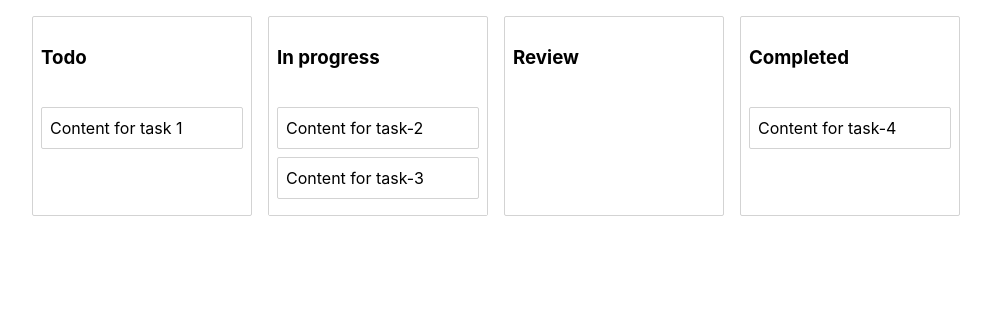
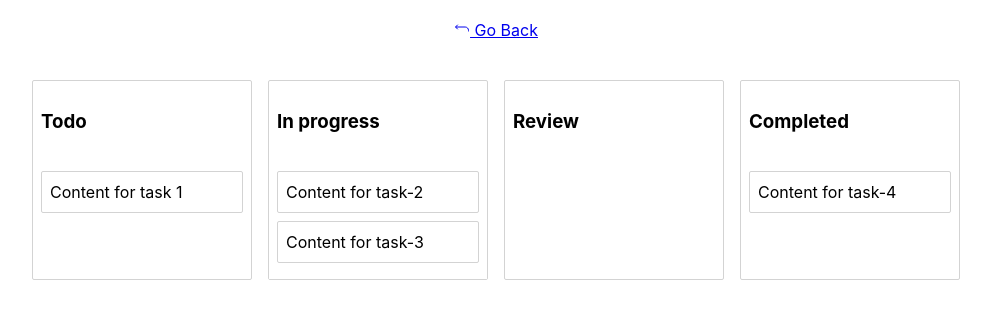
Before and after one commit to InderdeepSync/mini-games, a React (Vite) app: page /kanban in a window 1280 px wide. Shown: the top 318 px of the page, without its empty margins (144-1135 px from the left). Built offline with nearby package versions, Linux system fonts and the light colour scheme.

Commit message:
Add Back Icon and React Helmet for managing document head

```diff
--- a/package.json
+++ b/package.json
@@ -14,6 +14,8 @@
     "react": "^18.2.0",
     "react-beautiful-dnd": "^13.1.1",
     "react-dom": "^18.2.0",
+    "react-helmet": "^6.1.0",
+    "react-icons": "^4.10.1",
     "react-router-dom": "^6.12.0",
     "styled-components": "^6.0.4"
   },
--- a/src/color-match/index.jsx
+++ b/src/color-match/index.jsx
@@ -4,6 +4,8 @@ import _ from 'lodash'
 
 import styles from './styles.module.css'
 import {Link} from "react-router-dom";
+import {IoReturnUpBackOutline} from "react-icons/io5";
+import {Helmet} from "react-helmet";
 const colors = ['black', 'blue', 'red', 'green', 'yellow'];
 
 const randomColors = () => {
@@ -54,8 +56,11 @@ export default class ColorGame extends React.Component {
         const { gameStatus } = this.state;
         return (
             <>
+                <Helmet>
+                    <title>Color Matching Game</title>
+                </Helmet>
             <div className="go-back">
-                <Link to="/">Go Back</Link>
+                <Link to="/"><IoReturnUpBackOutline/> Go Back</Link>
             </div>
             <h1>Color Match</h1>
             <div>
--- a/src/kanban/Column.jsx
+++ b/src/kanban/Column.jsx
@@ -16,7 +16,7 @@ const Title = styled.h3`
 `;
 const TaskList = styled.div`
     padding: 8px;
-    background-color: ${props => (props.isDraggingOver ? 'skyblue' : 'inherit')};
+    background-color: ${props => (props.$isDraggingOver ? 'skyblue' : 'inherit')};
     min-height:100px;
 `;
 
@@ -33,7 +33,7 @@ function Column(props) {
                             <TaskList
                                 ref={provided.innerRef}
                                 {...provided.droppableProps}
-                                isDraggingOver={snapshot.isDraggingOver}
+                                $isDraggingOver={snapshot.isDraggingOver}
                             >
                                 {props.tasks.map((task, index) => <Task key={task.id} task={task} index={index} />)}
                                 {provided.placeholder}
--- a/src/kanban/Task.jsx
+++ b/src/kanban/Task.jsx
@@ -6,7 +6,7 @@ const Container = styled.div`
     padding:8px;
     margin-bottom:8px;
     border-radius:2px;
-    background-color:${props => (props.isDragging ? 'lightgreen' : 'white')};
+    background-color:${props => (props.$isDragging ? 'lightgreen' : 'white')};
 `
 function Task(props) {
     return (
@@ -16,7 +16,7 @@ function Task(props) {
                     {...provided.draggableProps}
                     {...provided.dragHandleProps}
                     ref={provided.innerRef}
-                    isDragging={snapshot.isDragging}
+                    $isDragging={snapshot.isDragging}
                 >
                     {props.task.content}
                 </Container>
--- a/src/kanban/index.jsx
+++ b/src/kanban/index.jsx
@@ -3,14 +3,12 @@ import styled from 'styled-components'
 import dataset from './dataset'
 import Column from './Column.jsx'
 import { DragDropContext, Droppable } from 'react-beautiful-dnd'
+import {Link} from "react-router-dom";
+import {IoReturnUpBackOutline} from "react-icons/io5"
+import {Helmet} from "react-helmet";
 
 const Container = styled.div`
     display : flex;
-`
-
-const Wrapper = styled.div`
-  margin: auto;
-  width: fit-content;
 `
 
 const Kanban = () => {
@@ -89,6 +87,13 @@ const Kanban = () => {
     }
 
     return (
+        <>
+            <Helmet>
+                <title>Kanban Board Demo</title>
+            </Helmet>
+            <div className="go-back">
+                <Link to="/"><IoReturnUpBackOutline/> Go Back</Link>
+            </div>
             <DragDropContext onDragEnd={onDragEnd}>
                 <Droppable droppableId='all-columns' direction='horizontal' type='column'>
                     {(provided) => (
@@ -104,6 +109,8 @@ const Kanban = () => {
                     )}
                 </Droppable>
             </DragDropContext>
+        </>
+
     )
 }
 
--- a/src/memory-challenge/index.jsx
+++ b/src/memory-challenge/index.jsx
@@ -2,6 +2,8 @@ import React, {useEffect, useState} from "react";
 
 import styles from "./styles.module.css"
 import {Link} from "react-router-dom";
+import {IoReturnUpBackOutline} from "react-icons/io5";
+import {Helmet} from "react-helmet";
 
 const GameStatus = {
     NEW: 'NEW',
@@ -135,8 +137,11 @@ const GameSession = ({
 
     return (
         <>
+            <Helmet>
+                <title>Memory Challenge</title>
+            </Helmet>
             <div className="go-back">
-                <Link to="/">Go Back</Link>
+                <Link to="/"><IoReturnUpBackOutline/> Go Back</Link>
             </div>
             <h1>Memory Challenge</h1>
             <div>
--- a/src/star-matching/index.jsx
+++ b/src/star-matching/index.jsx
@@ -5,6 +5,8 @@ import styles from "./styles.module.css"
 import _ from "lodash"
 import React, {Component, PureComponent} from "react"
 import {Link} from "react-router-dom";
+import {IoReturnUpBackOutline} from "react-icons/io5";
+import {Helmet} from "react-helmet";
 // STAR MATCH - Final Code
 
 function randomSum(arr, maxSum) {
@@ -124,8 +126,11 @@ export default class StarGame extends Component {
     render() {
         return (
             <>
+                <Helmet>
+                    <title>Star Matching Game</title>
+                </Helmet>
             <div className="go-back">
-                <Link to="/">Go Back</Link>
+                <Link to="/"><IoReturnUpBackOutline/> Go Back</Link>
             </div>
             <h1>Star Match</h1>
             <div className={styles.game}>
--- a/src/target-sum/index.jsx
+++ b/src/target-sum/index.jsx
@@ -4,6 +4,8 @@ import React from "react";
 
 import styles from "./styles.module.css"
 import {Link} from "react-router-dom";
+import {IoReturnUpBackOutline} from "react-icons/io5";
+import {Helmet} from "react-helmet";
 
 const colors = {
     new: 'lightblue',
@@ -169,8 +171,11 @@ class GameContainer extends React.Component {
     render() {
         return (
             <>
+                <Helmet>
+                    <title>Target Sum Game</title>
+                </Helmet>
                 <div className="go-back">
-                    <Link to="/">Go Back</Link>
+                    <Link to="/"><IoReturnUpBackOutline/> Go Back</Link>
                 </div>
                 <h1>Target Sum</h1>
                 <Game
```
Also changed, not shown: 1 other file (tests, documents, lock files or other folders). Lines whose indentation alone changed are shown as unchanged.
